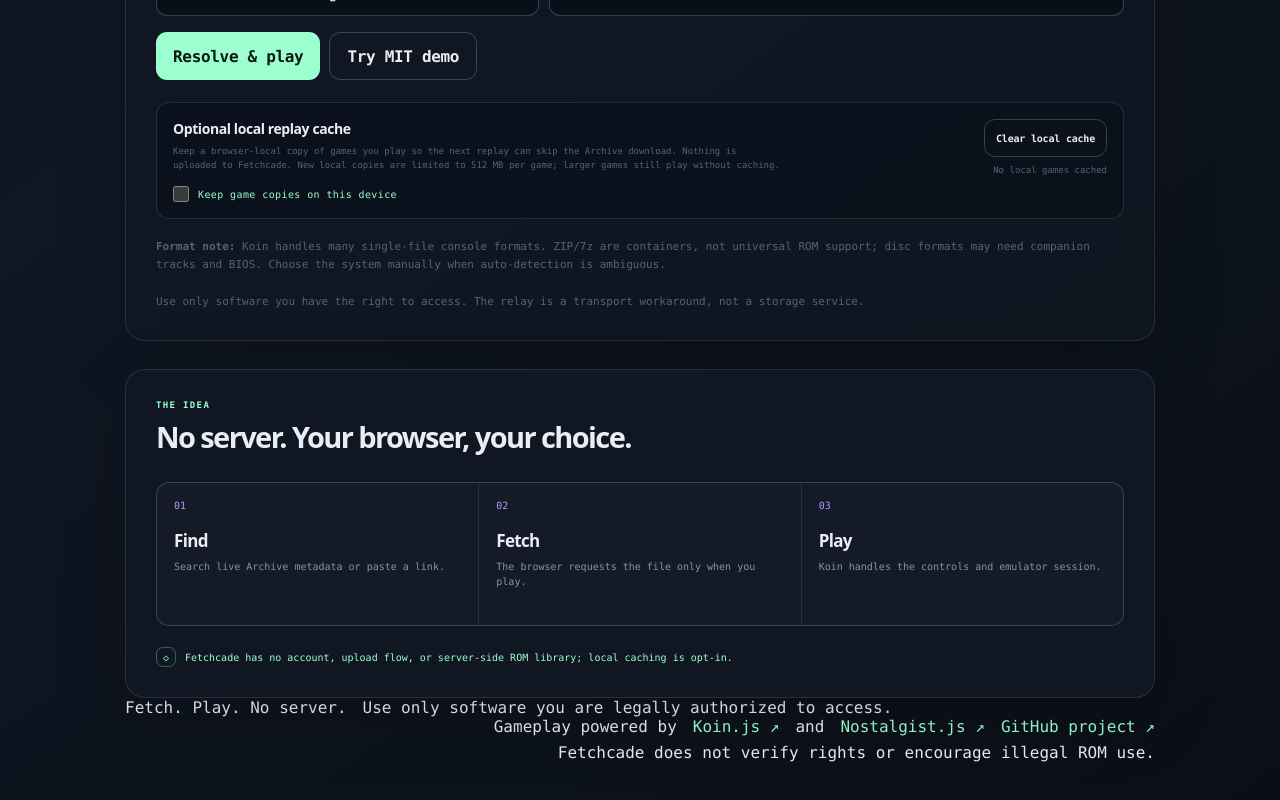
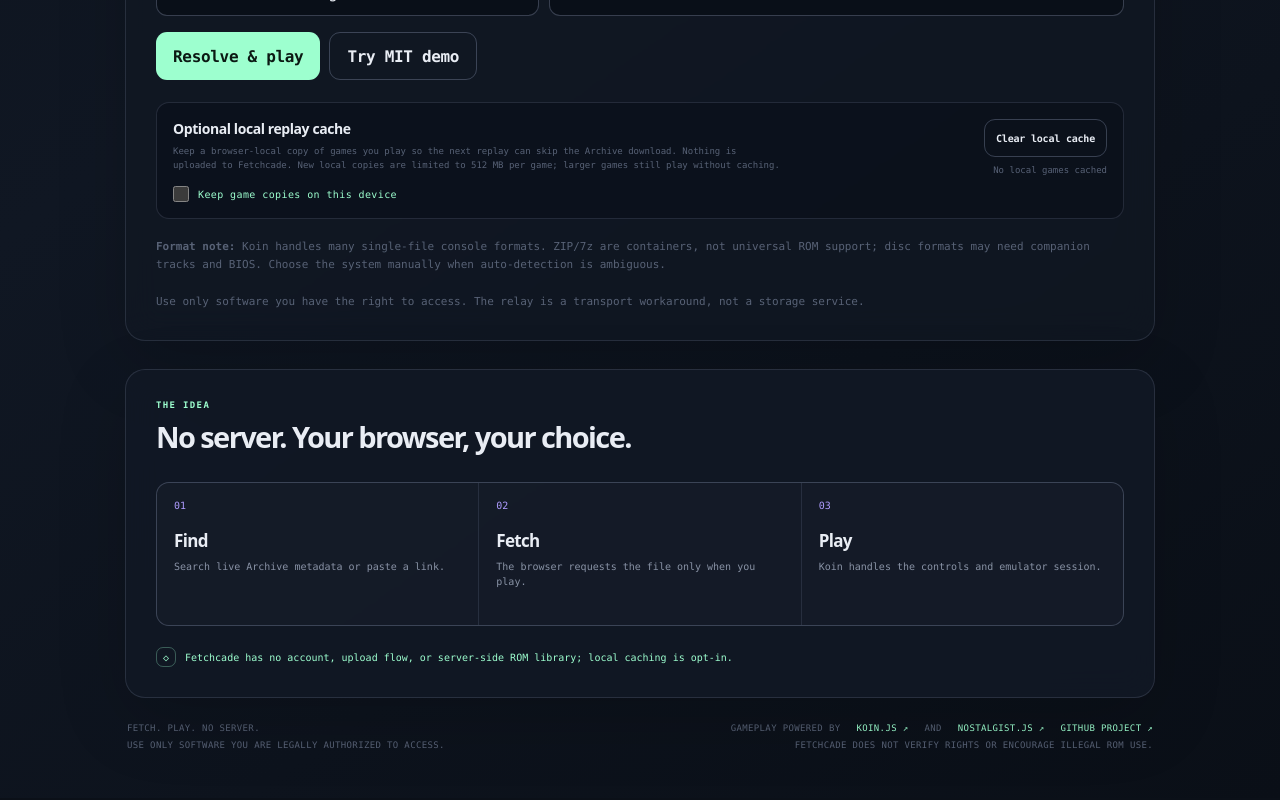
Before and after one commit to jgbrwn/fetchcade, a React (Vite) app: page / in a window 1280 px wide. Shown: the part 1272-2072 px from the top of the page. Built offline with nearby package versions, Linux system fonts and the light colour scheme.

Commit message:
restore compact footer styling
Co-authored-by: Shelley <shelley@exe.dev>

```diff
--- a/src/styles.css
+++ b/src/styles.css
@@ -188,6 +188,7 @@ label { display: block; margin: 0 0 7px; color: #aab5c8; font-size: 10px; letter
 .about-links { display: flex; flex-wrap: wrap; justify-content: flex-end; gap: 10px; }
 .about-links a { color: var(--mint); text-decoration: none; }
 .about-links a:hover { text-decoration: underline; }
+.site-footer { display: flex; justify-content: space-between; gap: 16px; padding: 25px 2px 0; color: var(--faint); font-size: 9px; letter-spacing: 0.04em; text-transform: uppercase; }
 .footer-left, .footer-right { display: flex; flex-wrap: wrap; gap: 7px 16px; }
 .footer-right { justify-content: flex-end; text-align: right; }
 .footer-right a { color: var(--mint); text-decoration: none; }
```
